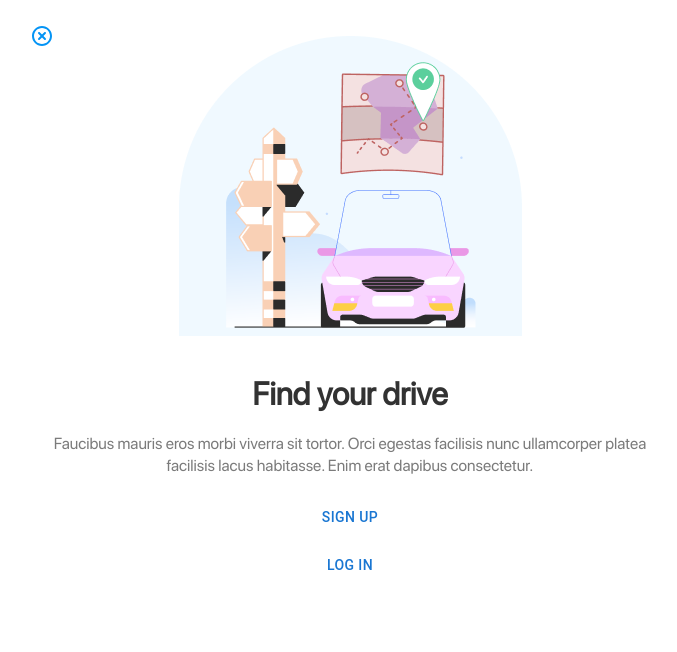
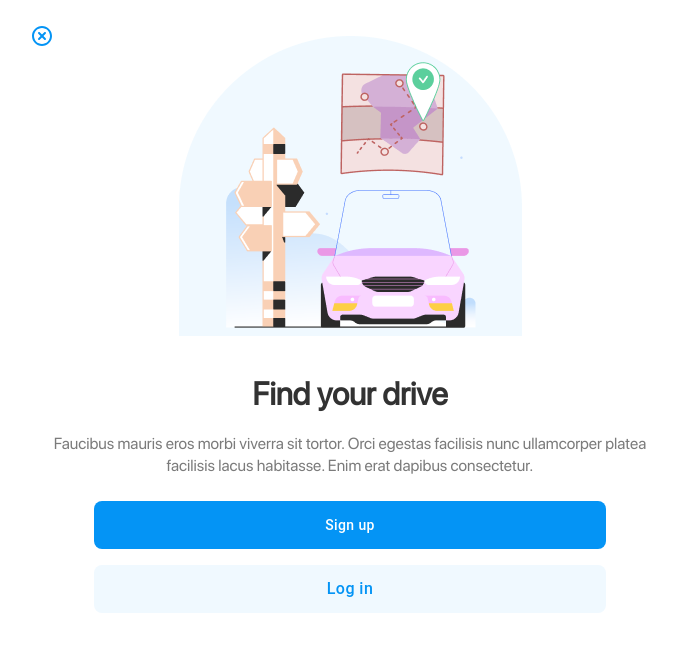
Before and after one commit to KostyaPetukhov/turo, a Next.js app: page /login in a window 1280 px wide. Shown: the top 652 px of the page, without its empty margins (290-967 px from the left). Built offline with nearby package versions, Linux system fonts and the light colour scheme.

Commit message:
Fixed mui styles

```diff
--- a/conponents/Header.js
+++ b/conponents/Header.js
@@ -148,7 +148,7 @@ const Header = () => {
 						<Box sx={{ flexGrow: 0 }}>
 							<Tooltip title="Open settings">
 								<IconButton onClick={handleOpenUserMenu} sx={{ p: 0 }}>
-									<Avatar alt="Profile" src="/static/images/avatar/2.jpg" />
+									<Avatar alt="Profile" src="" />
 								</IconButton>
 							</Tooltip>
 							<Menu
--- a/pages/index.js
+++ b/pages/index.js
@@ -7,7 +7,9 @@ const Home = () => {
 	return (
 		<Layout title={"Home page"}>
 			<div className={styles.container}>
-				<h1 className={styles.title}>Find your drive</h1>
+				<Link href="/info">
+					<h1 className={styles.title}>Find your drive</h1>
+				</Link>
 			</div>
 		</Layout>
 	);
--- a/styles/Info.module.css
+++ b/styles/Info.module.css
@@ -18,6 +18,7 @@
 
 	  @media screen and (max-width: 1024px) {
         max-width: 90vw;
+        margin-bottom: 30%;
 	  }
   }
 
@@ -76,19 +77,19 @@
   }
 
   .button {
-    margin-top: 24px;
-    padding: 16px;
-    border-radius: 8px;
-    gap: 8px;
-    background-color: #0494F5;
-    color: #ffffff;
-    height: 48px;
-    width: 100%;
+    margin-top: 24px !important;
+    padding: 16px !important;
+    border-radius: 8px !important;
+    gap: 8px !important;
+    background-color: #0494F5 !important;
+    color: #ffffff !important;
+    height: 48px !important;
+    width: 100% !important;
 
-    font-size: 16px;
-    font-weight: 500;
-    line-height: 22px;
-    text-transform: none;
+    font-size: 16px !important;
+    font-weight: 500 !important;
+    line-height: 22px !important;
+    text-transform: none !important;
   }
 
   .buttonContainer {
@@ -104,8 +105,8 @@
   }
 
   .button:hover {
-    background-color: #0271c4;
-    color: #ffffff;
+    background-color: #0271c4 !important;
+    color: #ffffff !important;
   }
 
   .iconButtonsWrap {
--- a/styles/Login.module.css
+++ b/styles/Login.module.css
@@ -66,44 +66,43 @@
 }
 
 .signUpButton {
-    margin: 8px 0px;
-    padding: 16px;
-    border-radius: 8px;
-    gap: 8px;
-    background-color: #0494F5;
-    color: #ffffff;
-    height: 48px;
-    width: 100%;
-    text-transform: none;
+    margin: 8px 0px !important;
+    padding: 16px !important;
+    border-radius: 8px !important;
+    gap: 8px !important;
+    background-color: #0494F5 !important;
+    color: #ffffff !important;
+    height: 48px !important;
+    width: 100% !important;
+    text-transform: none !important;
 
-    font-size: 14px;
-    font-weight: 500;
-    line-height: 22px;
+    font-size: 14px !important;
+    font-weight: 500 !important;
+    line-height: 22px !important;
 }
 
 .loginButton {
-    margin: 8px 0px;
-    padding: 16px;
-    border-radius: 8px;
-    gap: 8px;
-    background-color: #F0F9FF;
-    color: #0494F5;
-    height: 48px;
-    width: 100%;
+    margin: 8px 0px !important;
+    padding: 16px !important;
+    border-radius: 8px !important;
+    gap: 8px !important;
+    background-color: #F0F9FF !important;
+    color: #0494F5 !important;
+    height: 48px !important;
+    width: 100% !important;
 
-
-    font-size: 16px;
-    font-weight: 500;
-    line-height: 22px;
-    text-transform: none;
+    font-size: 16px !important;
+    font-weight: 500 !important;
+    line-height: 22px !important;
+    text-transform: none !important;
 }
 
 .signUpButton:hover {
-    background-color: #0271c4;
-    color: #ffffff;
+    background-color: #0271c4 !important;
+    color: #ffffff !important;
 }
 
 .loginButton:hover {
-    background-color: #AEB7CE;
-    color: #ffffff;
+    background-color: #AEB7CE !important;
+    color: #ffffff !important;
 }
--- a/styles/Optimization.module.css
+++ b/styles/Optimization.module.css
@@ -18,6 +18,7 @@
 
 	  @media screen and (max-width: 1024px) {
         max-width: 90vw;
+        margin-bottom: 48px;
 	  }
   }
 
@@ -60,21 +61,21 @@
   }
 
   .button {
-    padding: 16px;
-    border-radius: 8px;
-    gap: 8px;
-    background-color: #0494F5;
-    color: #ffffff;
-    height: 48px;
-    width: 100%;
+    padding: 16px !important;
+    border-radius: 8px !important;
+    gap: 8px !important;
+    background-color: #0494F5 !important;
+    color: #ffffff !important;
+    height: 48px !important;
+    width: 100% !important;
 
-    font-size: 16px;
-    font-weight: 500;
-    line-height: 22px;
-    text-transform: none;
+    font-size: 16px !important;
+    font-weight: 500 !important;
+    line-height: 22px !important;
+    text-transform: none !important;
   }
 
   .button:hover {
-    background-color: #0271c4;
-    color: #ffffff;
+    background-color: #0271c4 !important;
+    color: #ffffff !important;
   }
```
Also changed, not shown: styles/Dialog.module.css (+28 -28 lines).
